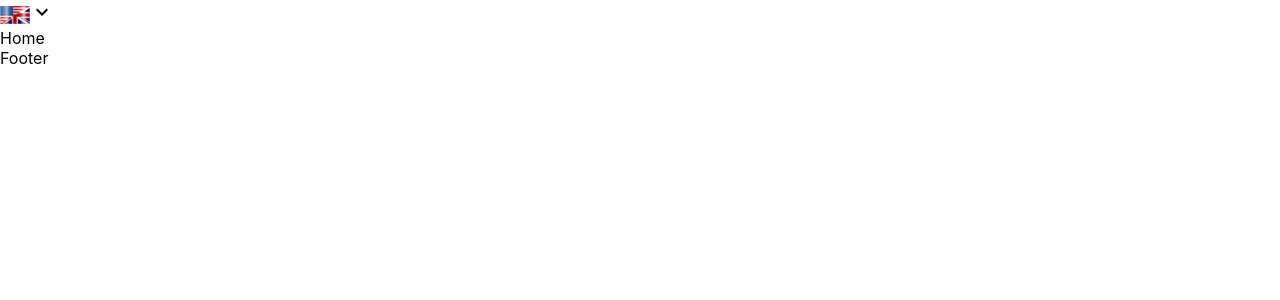
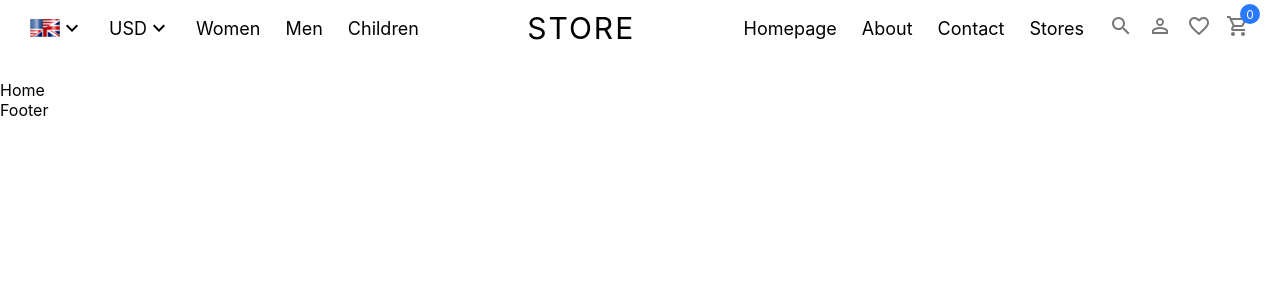
Before and after one commit to dimarising/CardsAndFilter, a React (Create React App) app: page / in a window 1280 px wide. Shown: the top 300 px of the page. Built offline with nearby package versions, Linux system fonts and the light colour scheme.

Commit message:
created and stylized navbar

```diff
--- a/src/App.js
+++ b/src/App.js
@@ -3,6 +3,7 @@
 import Products  from "./pages/Products/Products";
 import Navbar from "./components/Navbar/Navbar";
 import Footer from "./components/Footer/Footer"
+import './app.scss';
 
 import {
   createBrowserRouter,
--- /dev/null
+++ b/src/app.scss
@@ -0,0 +1,7 @@
+.app{
+
+    .link{
+        color: inherit;
+        text-decoration: none;
+    }
+}
--- a/src/components/Navbar/Navbar.jsx
+++ b/src/components/Navbar/Navbar.jsx
@@ -4,6 +4,8 @@
 import PersonOutlineOutlinedIcon from '@mui/icons-material/PersonOutlineOutlined';
 import FavoriteBorderOutlinedIcon from '@mui/icons-material/FavoriteBorderOutlined';
 import ShoppingCartOutlinedIcon from '@mui/icons-material/ShoppingCartOutlined';
+import {Link} from 'react-router-dom'
+import './Navbar.scss';
 
 const Navbar = () => {
   return (
@@ -11,12 +13,51 @@
        <div className='wrapper'>
           <div className='left'>
             <div className="item">
-              <img src='/img/en.png'></img>
+              <img src='/img/en.png' alt='flage'></img>
               <KeyboardArrowDownIcon/>
             </div>
+            <div className="item">
+              <span>USD</span>
+              <KeyboardArrowDownIcon/>
+            </div>
+            <div className="item">
+              <Link className='link' to='/products/1'>Women</Link>
+            </div>
+            <div className="item">
+              <Link className='link' to='/products/2'>Men</Link>
+            </div>
+            <div className="item">
+              <Link className='link' to='/products/3'>Children</Link>
+            </div>
           </div>
-          <div className='center'></div>
-          <div className='right'></div>
+
+          <div className='center'>
+            <Link className='link' to='/products/2'>STORE</Link>
+          </div>
+
+          <div className='right'>
+            <div className="item">
+              <Link className='link' to='/'>Homepage</Link>
+            </div>
+            <div className="item">
+              <Link className='link' to='/'>About</Link>
+            </div>
+            <div className="item">
+              <Link className='link' to='/'>Contact</Link>
+            </div>
+            <div className="item">
+              <Link className='link' to='/'>Stores</Link>
+            </div>
+            <div className="icons">
+              <SearchOutlinedIcon/>
+              <PersonOutlineOutlinedIcon/>
+              <FavoriteBorderOutlinedIcon/>
+              <div className="cartIcon">
+                <ShoppingCartOutlinedIcon/>
+                <span>0</span>
+              </div>
+            </div>
+          </div>
         </div>
     </div>
 
--- /dev/null
+++ b/src/components/Navbar/Navbar.scss
@@ -0,0 +1,56 @@
+.navbar{
+    height: 80px;
+
+    .wrapper{
+        padding: 10px 30px;
+        display: flex;
+        align-items: center;
+        justify-content: space-between;
+
+        .item{
+            display: flex;
+            align-items: center;
+            font-size: 18px;
+        }
+        .left{
+            display: flex;
+            align-items: center;
+            gap: 25px;
+        }
+        .center{
+            font-size: 30px;
+            letter-spacing: 2px;
+        }
+        .right{
+            display: flex;
+            align-items: center;
+            gap: 25px
+
+
+        }
+        .icons{
+            display: flex;
+            gap: 15px;
+            color: #777;
+            cursor: pointer;
+            .cartIcon{
+                position: relative;
+
+                span{
+                    font-size: 12px;
+                    width: 20px;
+                    height: 20px;
+                    border-radius: 50%;
+                    background-color: #2879fe;
+                    color: white;
+                    position: absolute;
+                    right: -10px;
+                    top: -10px;
+                    display: flex;
+                    align-items: center;
+                    justify-content: center;
+                }
+            }
+        }
+    }
+}
```
